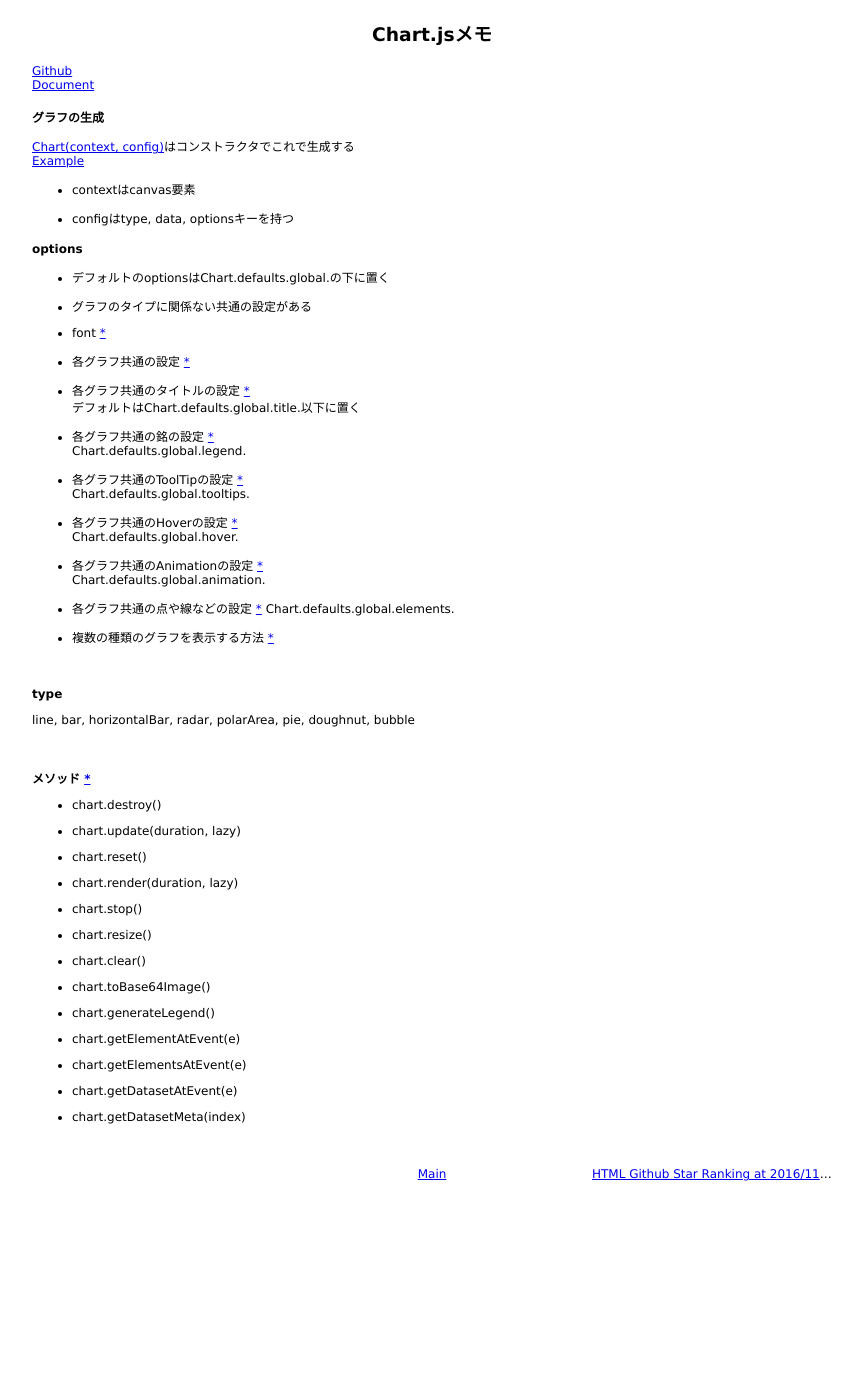
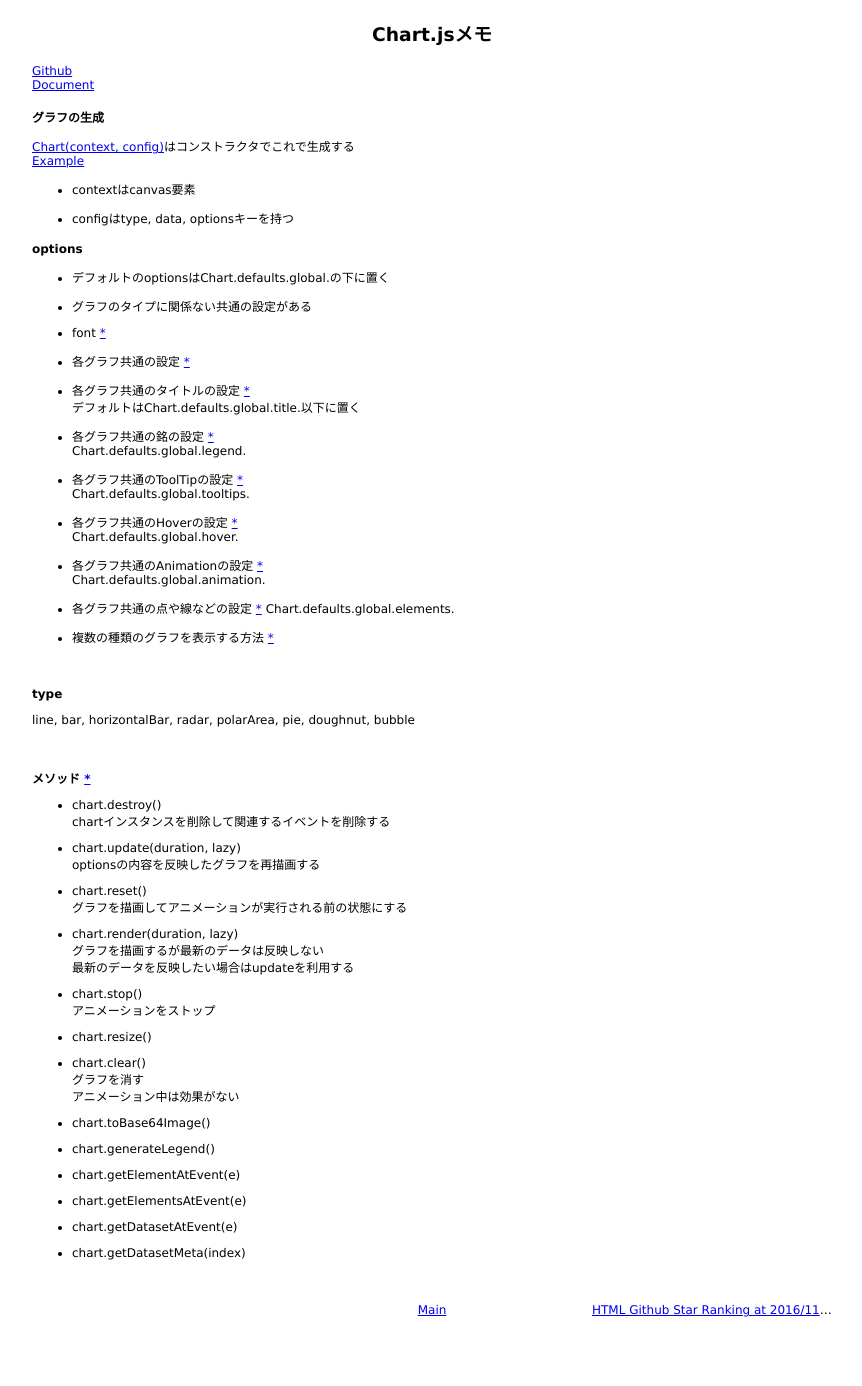
Before and after one commit to 38elements/38elements.github.com, a Jekyll site: the page built from _posts/2016-11-17-chartjs.md, in a window 1280 px wide. Shown: the whole page, without its empty margins (208-1070 px from the left). Built offline with Jekyll 4.4.1, drawn with Linux system fonts in a browser that asks for light colours; before the commit the page ends 1250 px from its top, so only the background shows below that.

Commit message:
Update 2016-11-17-chartjs.md

```diff
--- a/_posts/2016-11-17-chartjs.md
+++ b/_posts/2016-11-17-chartjs.md
@@ -58,18 +58,26 @@ line, bar, horizontalBar, radar, polarArea, pie, doughnut, bubble
 #### メソッド [\*](http://www.chartjs.org/docs/#advanced-usage-prototype-methods)
 
 * chart.destroy()
+chartインスタンスを削除して関連するイベントを削除する
 
 * chart.update(duration, lazy)
+optionsの内容を反映したグラフを再描画する
 
 * chart.reset()
+グラフを描画してアニメーションが実行される前の状態にする
 
 * chart.render(duration, lazy)
+グラフを描画するが最新のデータは反映しない
+最新のデータを反映したい場合はupdateを利用する
 
 * chart.stop()
+アニメーションをストップ
 
 * chart.resize()
 
 * chart.clear()
+グラフを消す
+アニメーション中は効果がない
 
 * chart.toBase64Image()
 
```
